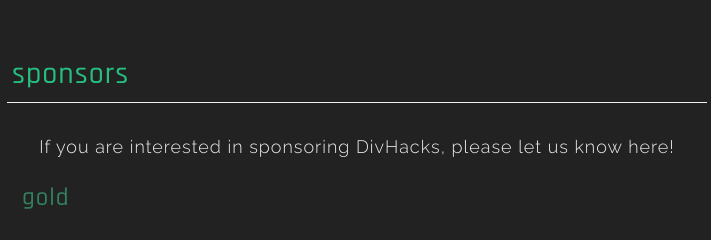
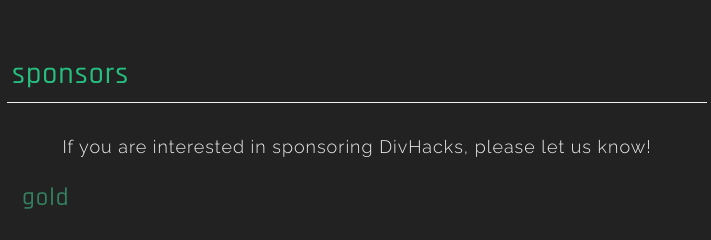
Before and after one commit to sekibetsu/sekibetsu.github.io, a website with bundled scripts: page index.html in a window 1280 px wide. Shown: the part 2580-2820 px from the top of the page, 283-994 px from the left. Built offline with nearby package versions, Linux system fonts and the light colour scheme.

Commit message:
Update index.html

```diff
--- a/index.html
+++ b/index.html
@@ -123,7 +123,7 @@
     <div id="sponsors">
       <div class="incontainer">
         <div class="mtitle">sponsors</div>
-        If you are interested in sponsoring DivHacks, please let us know <a class="js-scroll-trigger" href="#contact">here</a>!
+        If you are interested in sponsoring DivHacks, please <a class="js-scroll-trigger" href="#contact">let us know</a>!
         <div class="stitle">gold</div>
         Gold sponsors of DivHacks.
         <div class="stitle">silver</div>
```
